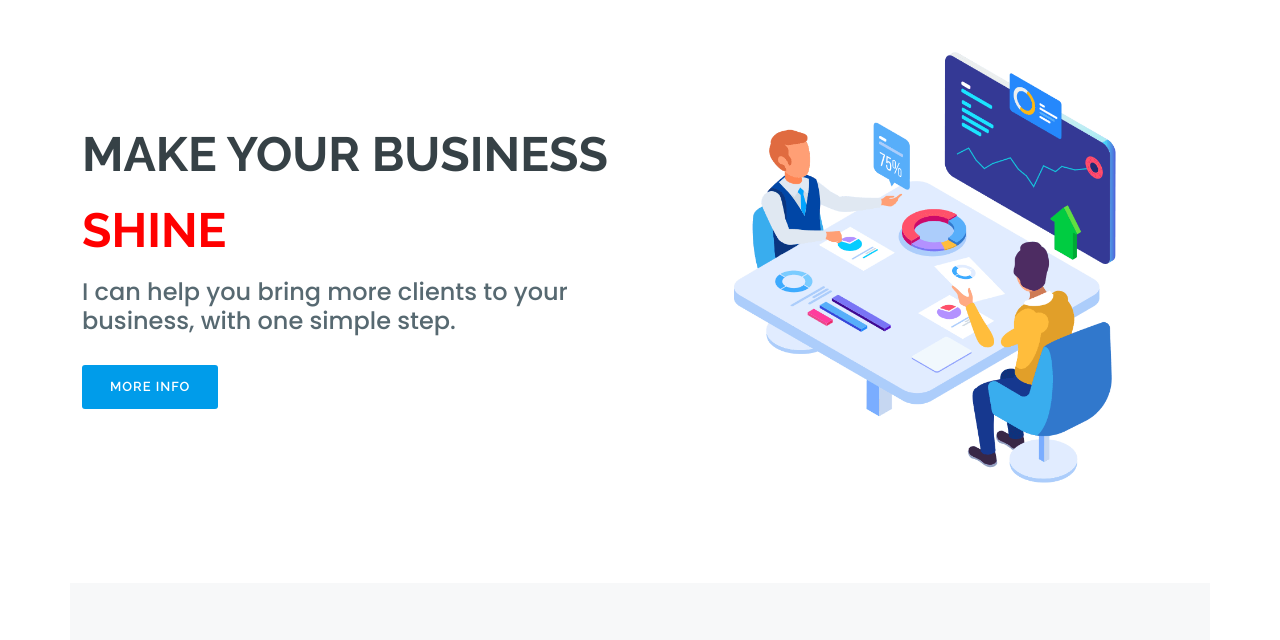
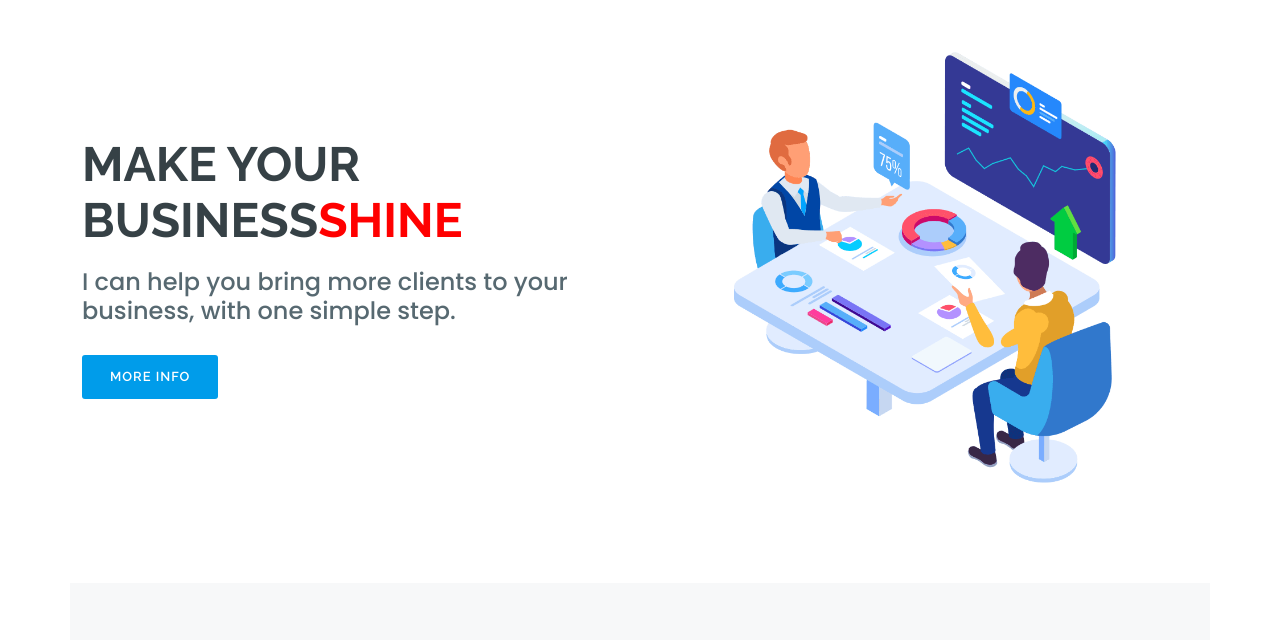
Before and after one commit to elmehditouilc/reviews, a plain HTML site: page index.html in a window 1280 px wide. Shown: the part 78-718 px from the top of the page. Drawn offline with nearby package versions, Linux system fonts and the light colour scheme.

Commit message:
Update index.html

```diff
--- a/index.html
+++ b/index.html
@@ -69,7 +69,7 @@
       <div class="row">
         <div class="col-lg-6 pt-5 pt-lg-0 order-2 order-lg-1 d-flex flex-column justify-content-center" data-aos="fade-up">
           <div>
-            <h1>MAKE YOUR BUSINESS<h1 style="color: red;">SHINE</h1></h1>
+            <h1>MAKE YOUR BUSINESS<g style="color: red;">SHINE</g></h1>
             <h2 style="  font-family: Poppins, sans-serif;            ">I can help you bring more clients to your business, with one simple step.</h2>
             <a href="#about" class="btn-get-started scrollto">more info</a>
           </div>
```
